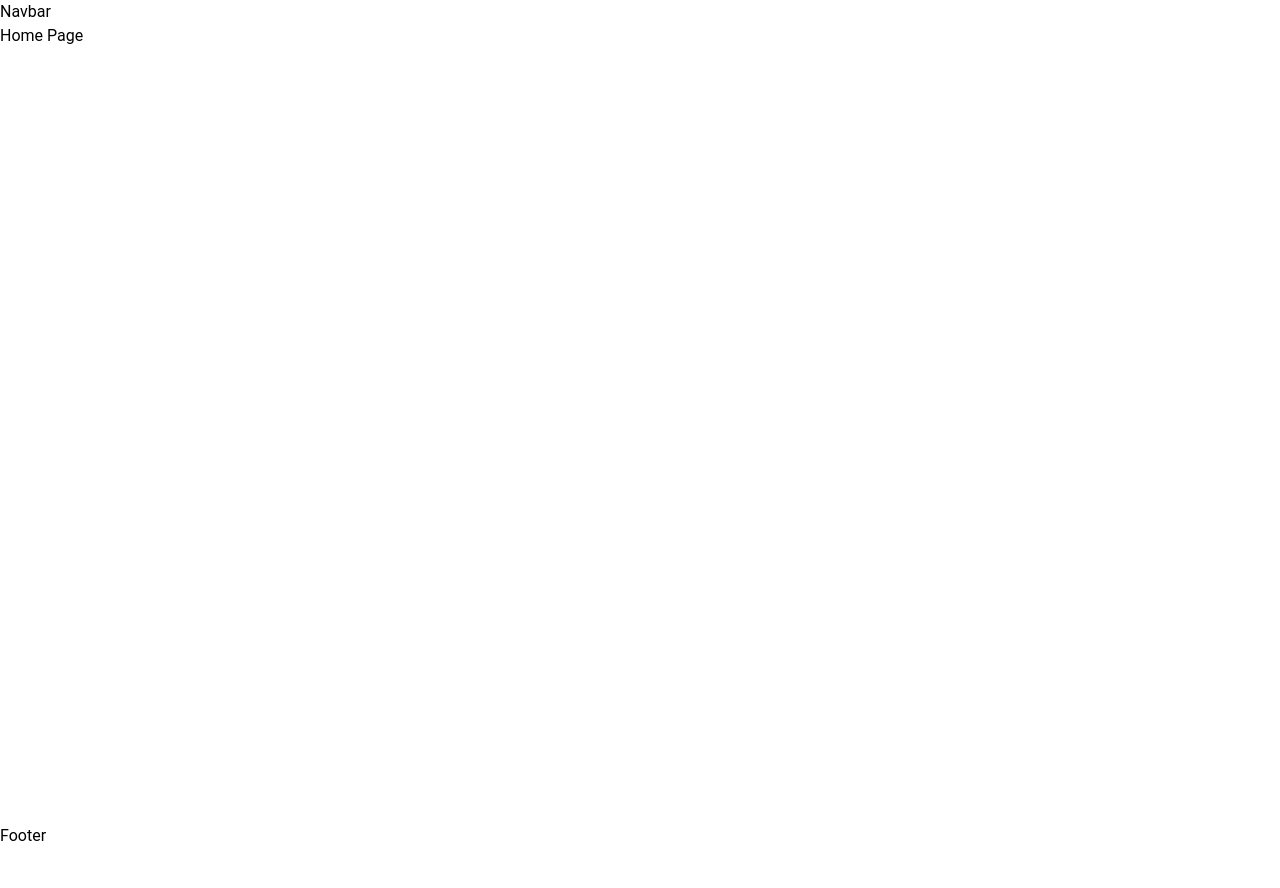
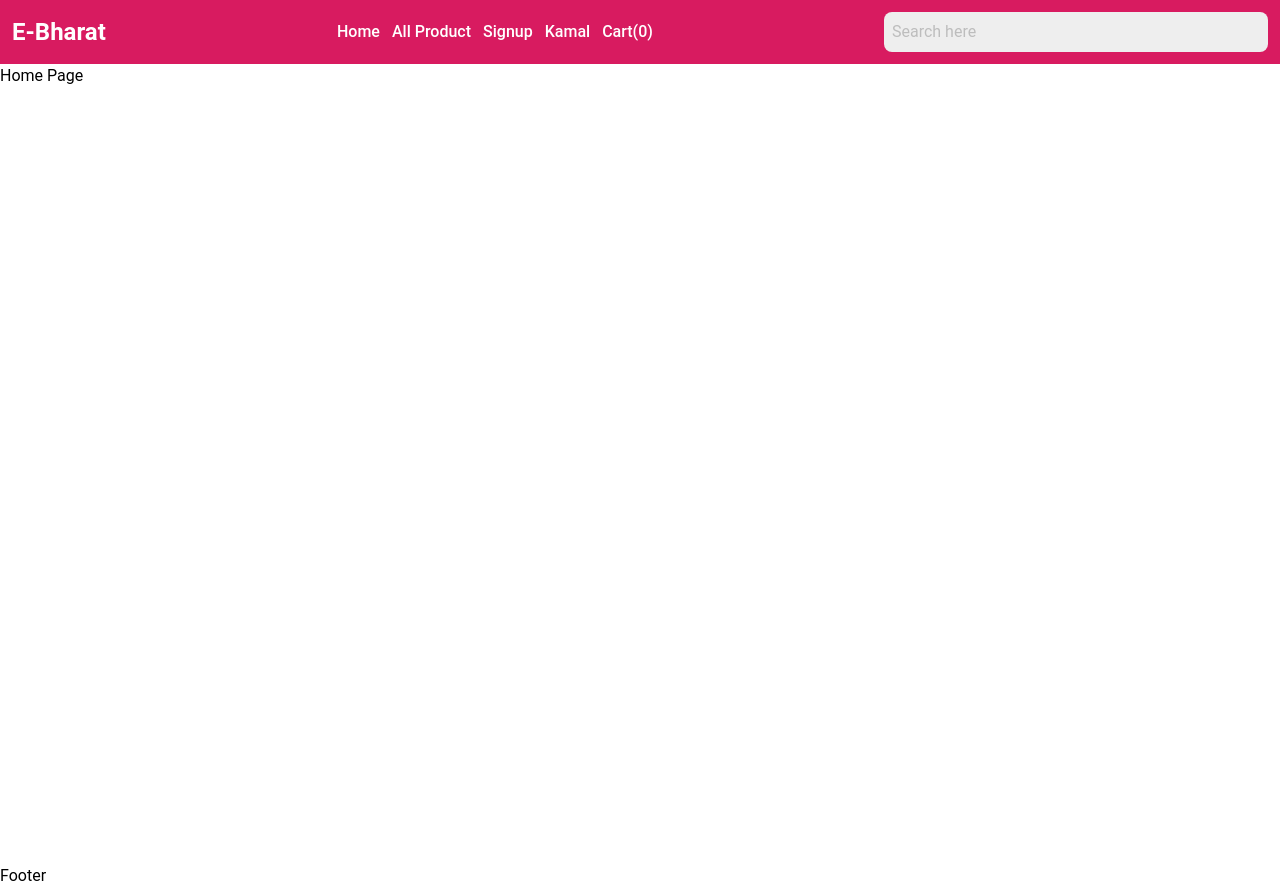
Before and after one commit to ramprasadchauhan/react-ecom-firebase, a React (Vite) app: page / in a window 1280 px wide. Before the commit the page ends 848 px from the top, so only its background shows below. Built offline with nearby package versions, Linux system fonts and the light colour scheme.

Commit message:
create navbar with searchbar

```diff
--- a/src/App.jsx
+++ b/src/App.jsx
@@ -1,4 +1,3 @@
-import { Button } from "@material-tailwind/react";
 import { BrowserRouter as Router, Routes, Route } from "react-router-dom";
 import HomePage from "./pages/HomePage";
 import NoPage from "./pages/NoPage";
--- a/src/components/Navbar.jsx
+++ b/src/components/Navbar.jsx
@@ -1,5 +1,67 @@
+import { Link } from "react-router-dom";
+import SearchBar from "./SearchBar";
+
 const Navbar = () => {
-  return <div>Navbar</div>;
+  // navList Data
+  const navList = (
+    <ul className="flex space-x-3 text-white font-medium text-md px-5 ">
+      {/* Home */}
+      <li>
+        <Link to={"/"}>Home</Link>
+      </li>
+
+      {/* All Product */}
+      <li>
+        <Link to={"/allproduct"}>All Product</Link>
+      </li>
+
+      {/* Signup */}
+      <li>
+        <Link to={"/signup"}>Signup</Link>
+      </li>
+
+      {/* User */}
+      <li>
+        <Link to={"/"}>Kamal</Link>
+      </li>
+
+      {/* Admin */}
+      {/* <li>
+                <Link to={'/'}>Admin</Link>
+            </li> */}
+
+      {/* logout */}
+      {/* <li>
+                logout
+            </li> */}
+
+      {/* Cart */}
+      <li>
+        <Link to={"/cart"}>Cart(0)</Link>
+      </li>
+    </ul>
+  );
+  return (
+    <nav className="bg-pink-600 sticky top-0">
+      {/* main  */}
+      <div className="lg:flex lg:justify-between items-center py-3 lg:px-3 ">
+        {/* left  */}
+        <div className="left py-3 lg:py-0">
+          <Link to={"/"}>
+            <h2 className=" font-bold text-white text-2xl text-center">
+              E-Bharat
+            </h2>
+          </Link>
+        </div>
+
+        {/* right  */}
+        <div className="right flex justify-center mb-4 lg:mb-0">{navList}</div>
+
+        {/* Search Bar  */}
+        <SearchBar />
+      </div>
+    </nav>
+  );
 };
 
 export default Navbar;
--- /dev/null
+++ b/src/components/SearchBar.jsx
@@ -0,0 +1,97 @@
+import { useState } from "react";
+
+// Search Data
+const searchData = [
+  {
+    name: "Fashion",
+    image:
+      "https://i.pinimg.com/564x/3e/05/ce/3e05cefbc7eec79ac175ea8490a67939.jpg",
+  },
+  {
+    name: "Shirt",
+    image:
+      "https://i.pinimg.com/736x/e4/61/f2/e461f2246b6ad93e2099d98780626396.jpg",
+  },
+  {
+    name: "Jacket",
+    image:
+      "https://i.pinimg.com/564x/fd/50/68/fd50688767adb47aba7204f034554cbd.jpg",
+  },
+  {
+    name: "Mobile",
+    image:
+      "https://i.pinimg.com/564x/22/80/8d/22808d88ada424962f2e064f3075b2d1.jpg",
+  },
+  {
+    name: "Laptop",
+    image:
+      "https://i.pinimg.com/564x/3e/05/ce/3e05cefbc7eec79ac175ea8490a67939.jpg",
+  },
+  {
+    name: "Home",
+    image:
+      "https://i.pinimg.com/736x/e4/61/f2/e461f2246b6ad93e2099d98780626396.jpg",
+  },
+  {
+    name: "book",
+    image:
+      "https://i.pinimg.com/564x/fd/50/68/fd50688767adb47aba7204f034554cbd.jpg",
+  },
+];
+
+const SearchBar = () => {
+  // Search State
+  const [search, setSearch] = useState("");
+
+  // Filter Search Data
+  const filterSearchData = searchData
+    .filter((obj) => obj.name.toLowerCase().includes(search))
+    .slice(0, 8);
+  return (
+    <div className="">
+      {/* search input  */}
+      <div className="input flex justify-center">
+        <input
+          type="text"
+          placeholder="Search here"
+          onChange={(e) => setSearch(e.target.value)}
+          className=" bg-gray-200 placeholder-gray-400 rounded-lg px-2 py-2 w-96 lg:w-96 md:w-96 outline-none text-black "
+        />
+      </div>
+
+      {/* search drop-down  */}
+      <div className=" flex justify-center">
+        {search && (
+          <div className="block absolute bg-gray-200 w-96 md:w-96 lg:w-96 z-50 my-1 rounded-lg px-2 py-2">
+            {filterSearchData.length > 0 ? (
+              <>
+                {filterSearchData.map((item, index) => {
+                  return (
+                    <div key={index} className="py-2 px-2">
+                      <div className="flex items-center gap-2">
+                        <img className="w-10" src={item.image} alt="" />
+                        {item.name}
+                      </div>
+                    </div>
+                  );
+                })}
+              </>
+            ) : (
+              <>
+                <div className="flex justify-center">
+                  <img
+                    className=" w-20"
+                    src="https://cdn-icons-png.flaticon.com/128/10437/10437090.png"
+                    alt="img"
+                  />
+                </div>
+              </>
+            )}
+          </div>
+        )}
+      </div>
+    </div>
+  );
+};
+
+export default SearchBar;
```
